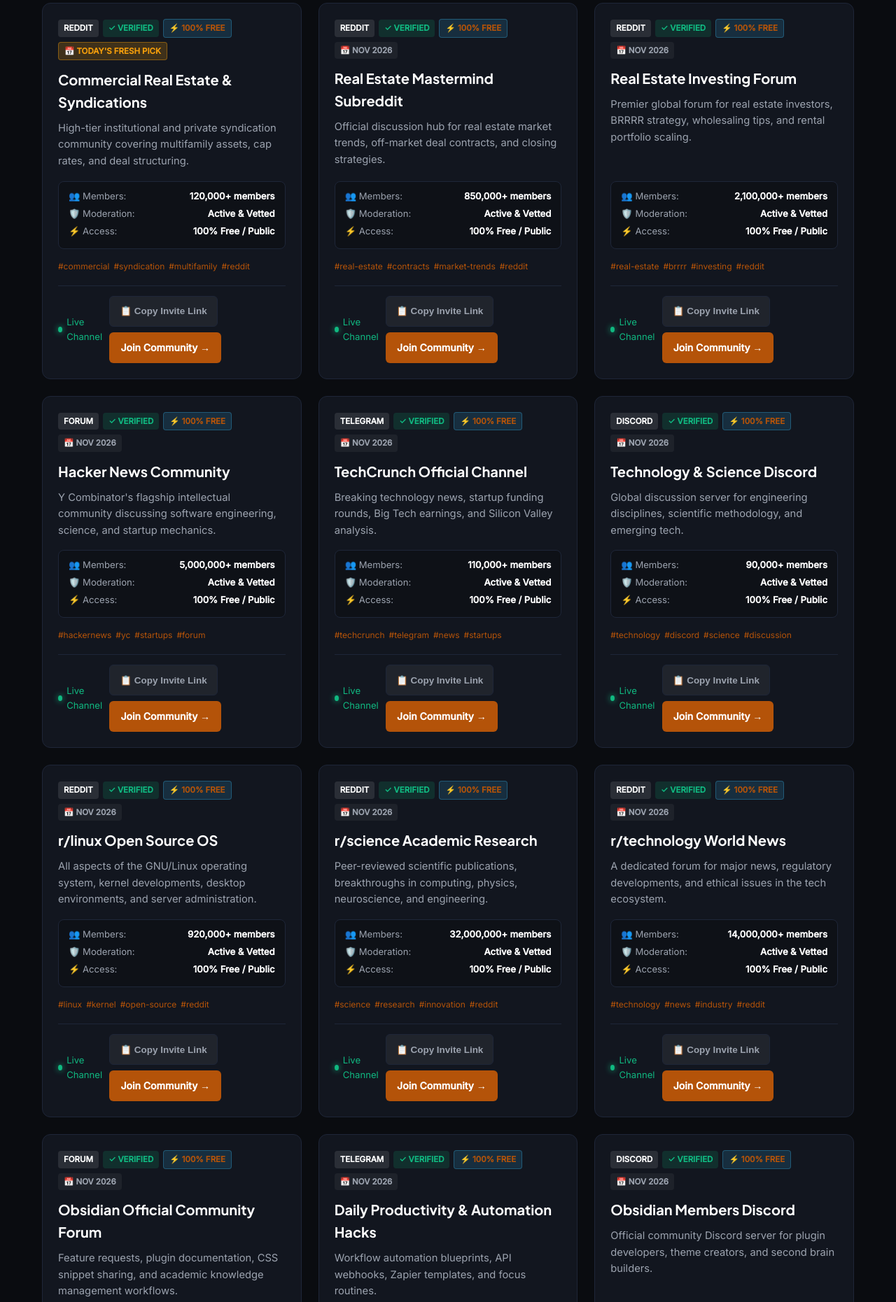
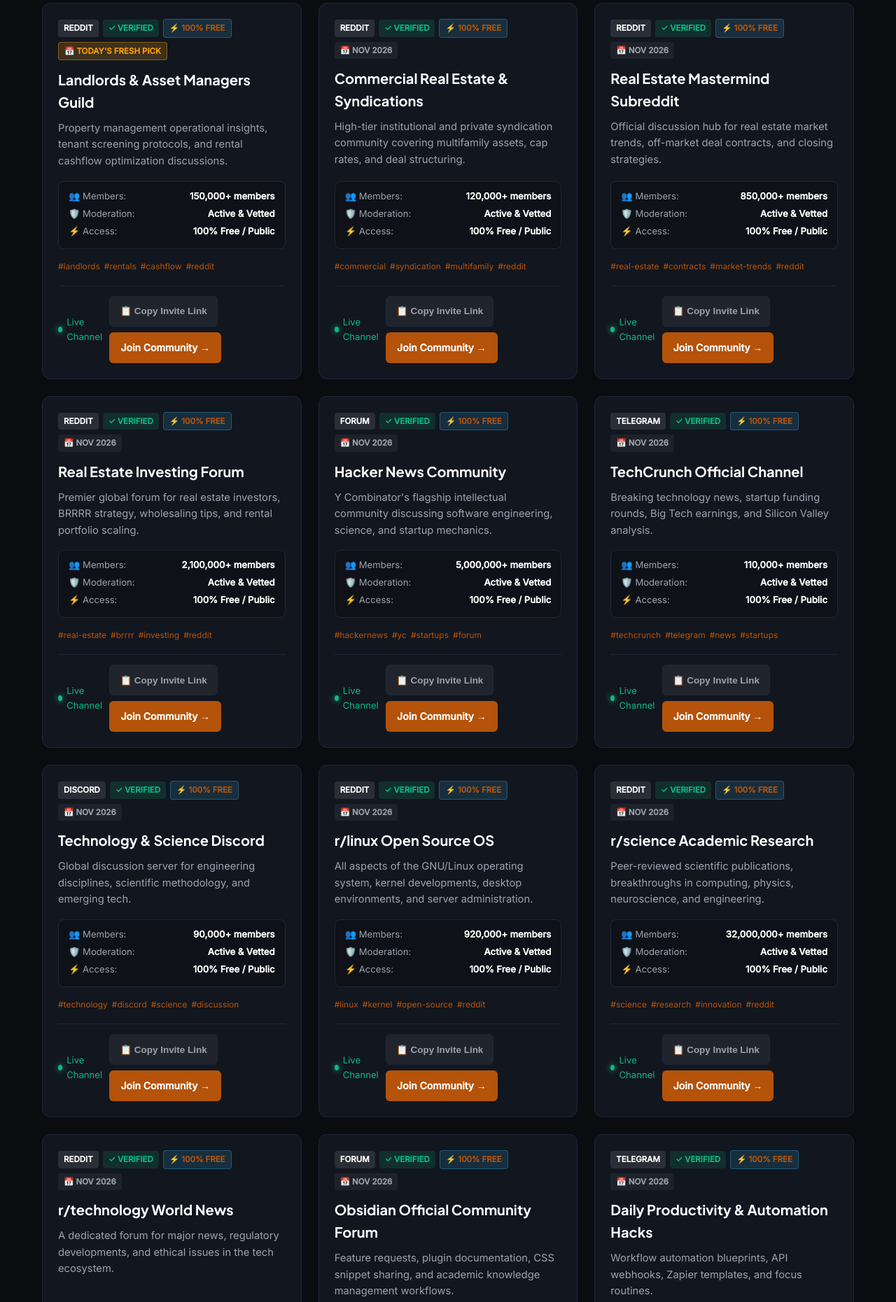
Before and after one commit to jibranpcccc/real-estate-investing-syndicates-hub, a plain HTML site: page index.html in a window 1280 px wide. Shown: the part 1231-3092 px from the top of the page at 70% size. Drawn offline with Linux system fonts and the light colour scheme.

Commit message:
feat(replenishment): fresh community links added - 2026-11-21 [skip ci]

```diff
--- a/feed.xml
+++ b/feed.xml
@@ -4,10 +4,17 @@
     <title>Real Estate Syndication &amp; Cash Flow Hub</title>
     <link>https://real-estate-investing-syndicates-hub.netlify.app/</link>
     <description>Verified community directory and updates.</description>
-    <lastBuildDate>Fri, 20 Nov 2026 06:03:19 GMT</lastBuildDate>
+    <lastBuildDate>Sat, 21 Nov 2026 07:56:03 GMT</lastBuildDate>
     <atom:link href="https://real-estate-investing-syndicates-hub.netlify.app/feed.xml" rel="self" type="application/rss+xml"/>
     <atom:link href="https://pubsubhubbub.appspot.com/" rel="hub"/>
-                                                                                                                                                                                                                                        <item>
+                                                                                                                                                                                                                                            <item>
+      <title>📅 Today's Fresh Pick: Landlords &amp; Asset Managers Guild (Reddit)</title>
+      <link>https://www.reddit.com/r/Landlord/</link>
+      <guid isPermaLink="false">https://real-estate-investing-syndicates-hub.netlify.app/#real-estate-syndication-cash-flow-hub-reddit-4-2026-11-21</guid>
+      <pubDate>Sat, 21 Nov 2026 07:56:03 GMT</pubDate>
+      <description>Newly verified community added to Real Estate Syndication &amp; Cash Flow Hub: Property management operational insights, tenant screening protocols, and rental cashflow optimization discussions.</description>
+    </item>
+<item>
       <title>📅 Today's Fresh Pick: Commercial Real Estate &amp; Syndications (Reddit)</title>
       <link>https://www.reddit.com/r/CommercialRealEstate/</link>
       <guid isPermaLink="false">https://real-estate-investing-syndicates-hub.netlify.app/#real-estate-syndication-cash-flow-hub-reddit-3-2026-11-20</guid>
@@ -175,12 +182,5 @@
       <pubDate>Thu, 22 Oct 2026 06:03:10 GMT</pubDate>
       <description>Newly verified community added to Real Estate Syndication &amp; Cash Flow Hub: Y Combinator's flagship intellectual community discussing software engineering, science, and startup mechanics.</description>
     </item>
-<item>
-      <title>📅 Today's Fresh Pick: Hacker News Community (Forum)</title>
-      <link>https://news.ycombinator.com</link>
-      <guid isPermaLink="false">https://real-estate-investing-syndicates-hub.netlify.app/#real-estate-investing-syndicates-hub-forum-20261002-1-2026-10-21</guid>
-      <pubDate>Wed, 21 Oct 2026 06:03:22 GMT</pubDate>
-      <description>Newly verified community added to Real Estate Syndication &amp; Cash Flow Hub: Y Combinator's flagship intellectual community discussing software engineering, science, and startup mechanics.</description>
-    </item>
   </channel>
 </rss>
--- a/index.html
+++ b/index.html
@@ -148,156 +148,156 @@
           {
             "@type": "ListItem",
             "position": 1,
+            "name": "Landlords & Asset Managers Guild",
+            "description": "Property management operational insights, tenant screening protocols, and rental cashflow optimization discussions.",
+            "url": "https://www.reddit.com/r/Landlord/"
+          },
+          {
+            "@type": "ListItem",
+            "position": 2,
             "name": "Commercial Real Estate & Syndications",
             "description": "High-tier institutional and private syndication community covering multifamily assets, cap rates, and deal structuring.",
             "url": "https://www.reddit.com/r/CommercialRealEstate/"
           },
           {
             "@type": "ListItem",
-            "position": 2,
+            "position": 3,
             "name": "Real Estate Mastermind Subreddit",
             "description": "Official discussion hub for real estate market trends, off-market deal contracts, and closing strategies.",
             "url": "https://www.reddit.com/r/RealEstate/"
           },
           {
             "@type": "ListItem",
-            "position": 3,
+            "position": 4,
             "name": "Real Estate Investing Forum",
             "description": "Premier global forum for real estate investors, BRRRR strategy, wholesaling tips, and rental portfolio scaling.",
             "url": "https://www.reddit.com/r/realestateinvesting/"
           },
           {
             "@type": "ListItem",
-            "position": 4,
+            "position": 5,
             "name": "Hacker News Community",
             "description": "Y Combinator's flagship intellectual community discussing software engineering, science, and startup mechanics.",
             "url": "https://news.ycombinator.com"
           },
           {
             "@type": "ListItem",
-            "position": 5,
+            "position": 6,
             "name": "TechCrunch Official Channel",
             "description": "Breaking technology news, startup funding rounds, Big Tech earnings, and Silicon Valley analysis.",
             "url": "https://t.me/techcrunch"
           },
           {
             "@type": "ListItem",
-            "position": 6,
+            "position": 7,
             "name": "Technology & Science Discord",
             "description": "Global discussion server for engineering disciplines, scientific methodology, and emerging tech.",
             "url": "https://discord.gg/tech"
           },
           {
             "@type": "ListItem",
-            "position": 7,
+            "position": 8,
             "name": "r/linux Open Source OS",
             "description": "All aspects of the GNU/Linux operating system, kernel developments, desktop environments, and server administration.",
             "url": "https://www.reddit.com/r/linux/"
           },
           {
             "@type": "ListItem",
-            "position": 8,
+            "position": 9,
             "name": "r/science Academic Research",
             "description": "Peer-reviewed scientific publications, breakthroughs in computing, physics, neuroscience, and engineering.",
             "url": "https://www.reddit.com/r/science/"
           },
           {
             "@type": "ListItem",
-            "position": 9,
+            "position": 10,
             "name": "r/technology World News",
             "description": "A dedicated forum for major news, regulatory developments, and ethical issues in the tech ecosystem.",
             "url": "https://www.reddit.com/r/technology/"
           },
           {
             "@type": "ListItem",
-            "position": 10,
+            "position": 11,
             "name": "Obsidian Official Community Forum",
             "description": "Feature requests, plugin documentation, CSS snippet sharing, and academic knowledge management workflows.",
             "url": "https://forum.obsidian.md"
           },
           {
             "@type": "ListItem",
-            "position": 11,
+            "position": 12,
             "name": "Daily Productivity & Automation Hacks",
             "description": "Workflow automation blueprints, API webhooks, Zapier templates, and focus routines.",
             "url": "https://t.me/productivity_hacks"
           },
           {
             "@type": "ListItem",
-            "position": 12,
+            "position": 13,
             "name": "Obsidian Members Discord",
             "description": "Official community Discord server for plugin developers, theme creators, and second brain builders.",
             "url": "https://discord.gg/obsidian"
           },
           {
             "@type": "ListItem",
-            "position": 13,
+            "position": 14,
             "name": "r/nocode Visual Development",
             "description": "Building software, internal tools, and SaaS products with Webflow, Bubble, Zapier, and Make without code.",
             "url": "https://www.reddit.com/r/nocode/"
           },
           {
             "@type": "ListItem",
-            "position": 14,
+            "position": 15,
             "name": "r/productivity Systems & Habits",
             "description": "Time blocking techniques, deep work habits, morning routines, and digital workflow optimization.",
             "url": "https://www.reddit.com/r/productivity/"
           },
           {
             "@type": "ListItem",
-            "position": 15,
+            "position": 16,
             "name": "r/Notion Workspace Architects",
             "description": "Template sharing, formula 2.0 tutorials, GTD dashboards, and Notion database relation architecture.",
             "url": "https://www.reddit.com/r/Notion/"
           },
           {
             "@type": "ListItem",
-            "position": 16,
+            "position": 17,
             "name": "r/ObsidianMD Personal Knowledge",
             "description": "Discussions on Markdown vaults, Zettelkasten methods, Dataview queries, graph theory, and local-first notes.",
             "url": "https://www.reddit.com/r/ObsidianMD/"
           },
           {
             "@type": "ListItem",
-            "position": 17,
+            "position": 18,
             "name": "Bogleheads Forum Community",
             "description": "The gold standard forum for passive indexing, low-cost asset allocation, and Jack Bogle's investing philosophy.",
             "url": "https://bogleheads.org/forum/"
           },
           {
             "@type": "ListItem",
-            "position": 18,
+            "position": 19,
             "name": "Bloomberg Market Feed Channel",
             "description": "Rapid market headlines, Federal Reserve rate decisions, treasury yields, and global commodity moves.",
             "url": "https://t.me/bloomberg"
           },
           {
             "@type": "ListItem",
-            "position": 19,
+            "position": 20,
             "name": "r/wallstreetbets Alpha & Options",
             "description": "High-volatility trading discussions, market momentum plays, options strategies, and viral retail sentiment.",
             "url": "https://www.reddit.com/r/wallstreetbets/"
           },
           {
             "@type": "ListItem",
-            "position": 20,
+            "position": 21,
             "name": "r/financialindependence FIRE Hub",
             "description": "Community dedicated to Financial Independence, Retire Early (FIRE) strategies, safe withdrawal rates, and frugality.",
             "url": "https://www.reddit.com/r/financialindependence/"
           },
           {
             "@type": "ListItem",
-            "position": 21,
+            "position": 22,
             "name": "r/stocks Market News",
             "description": "Real-time market discussions, earnings reports, analyst ratings, and macroeconomic trends.",
             "url": "https://www.reddit.com/r/stocks/"
-          },
-          {
-            "@type": "ListItem",
-            "position": 22,
-            "name": "Landlords & Asset Managers Guild",
-            "description": "Property management operational insights, tenant screening protocols, and rental cashflow optimization discussions.",
-            "url": "https://www.reddit.com/r/Landlord/"
           },
           {
             "@type": "ListItem",
@@ -615,12 +615,36 @@
         </div>
         <div id="vetted-communities" class="grid">
 
-        <div id="community-card-1" class="card" data-platform="reddit" data-category="commercial">
+        <div id="community-card-1" class="card" data-platform="reddit" data-category="landlords">
             <div class="card-header">
                 <span class="badge badge-platform">Reddit</span>
                 <span class="badge badge-verified">✓ Verified</span>
                 <span class="badge badge-free">⚡ 100% Free</span>
                 <span class="badge badge-date" style="background: rgba(245, 158, 11, 0.2); color: #f59e0b; border: 1px solid rgba(245, 158, 11, 0.4); font-weight: 700;">📅 Today's Fresh Pick</span>
+            </div>
+            <h3 class="card-title">Landlords & Asset Managers Guild</h3>
+            <p class="card-desc">Property management operational insights, tenant screening protocols, and rental cashflow optimization discussions.</p>
+            <div class="spec-matrix">
+                <div class="spec-row"><span>👥 Members:</span> <strong>150,000+ members</strong></div>
+                <div class="spec-row"><span>🛡️ Moderation:</span> <strong>Active & Vetted</strong></div>
+                <div class="spec-row"><span>⚡ Access:</span> <strong>100% Free / Public</strong></div>
+            </div>
+            <div class="tags-row"><span class="tag">#landlords</span><span class="tag">#rentals</span><span class="tag">#cashflow</span><span class="tag">#reddit</span></div>
+            <div class="card-footer">
+                <span class="activity-pulse"><span class="pulse-dot"></span> Live Channel</span>
+                <div class="card-actions">
+                    <button class="btn-copy-invite" onclick="copyInviteLink(event, 'https://www.reddit.com/r/Landlord/')">📋 Copy Invite Link</button>
+                    <a href="https://www.reddit.com/r/Landlord/" target="_blank" rel="noopener noreferrer" class="btn-join">Join Community →</a>
+                </div>
+            </div>
+        </div>
+
+        <div id="community-card-2" class="card" data-platform="reddit" data-category="commercial">
+            <div class="card-header">
+                <span class="badge badge-platform">Reddit</span>
+                <span class="badge badge-verified">✓ Verified</span>
+                <span class="badge badge-free">⚡ 100% Free</span>
+                <span class="badge badge-date">📅 Nov 2026</span>
             </div>
             <h3 class="card-title">Commercial Real Estate & Syndications</h3>
             <p class="card-desc">High-tier institutional and private syndication community covering multifamily assets, cap rates, and deal structuring.</p>
@@ -639,7 +663,7 @@
             </div>
         </div>
 
-        <div id="community-card-2" class="card" data-platform="reddit" data-category="real estate">
+        <div id="community-card-3" class="card" data-platform="reddit" data-category="real estate">
             <div class="card-header">
                 <span class="badge badge-platform">Reddit</span>
                 <span class="badge badge-verified">✓ Verified</span>
@@ -663,7 +687,7 @@
             </div>
         </div>
 
-        <div id="community-card-3" class="card" data-platform="reddit" data-category="real estate">
+        <div id="community-card-4" class="card" data-platform="reddit" data-category="real estate">
             <div class="card-header">
                 <span class="badge badge-platform">Reddit</span>
                 <span class="badge badge-verified">✓ Verified</span>
@@ -687,7 +711,7 @@
             </div>
         </div>
 
-        <div id="community-card-4" class="card" data-platform="forum" data-category="computer science & startups">
+        <div id="community-card-5" class="card" data-platform="forum" data-category="computer science & startups">
             <div class="card-header">
                 <span class="badge badge-platform">Forum</span>
                 <span class="badge badge-verified">✓ Verified</span>
@@ -711,7 +735,7 @@
             </div>
         </div>
 
-        <div id="community-card-5" class="card" data-platform="telegram" data-category="tech news">
+        <div id="community-card-6" class="card" data-platform="telegram" data-category="tech news">
             <div class="card-header">
                 <span class="badge badge-platform">Telegram</span>
                 <span class="badge badge-verified">✓ Verified</span>
@@ -735,7 +759,7 @@
             </div>
         </div>
 
-        <div id="community-card-6" class="card" data-platform="discord" data-category="tech discussion">
+        <div id="community-card-7" class="card" data-platform="discord" data-category="tech discussion">
             <div class="card-header">
                 <span class="badge badge-platform">Discord</span>
                 <span class="badge badge-verified">✓ Verified</span>
@@ -759,7 +783,7 @@
             </div>
         </div>
 
-        <div id="community-card-7" class="card" data-platform="reddit" data-category="linux & os">
+        <div id="community-card-8" class="card" data-platform="reddit" data-category="linux & os">
             <div class="card-header">
                 <span class="badge badge-platform">Reddit</span>
                 <span class="badge badge-verified">✓ Verified</span>
@@ -783,7 +807,7 @@
             </div>
         </div>
 
-        <div id="community-card-8" class="card" data-platform="reddit" data-category="science & innovation">
+        <div id="community-card-9" class="card" data-platform="reddit" data-category="science & innovation">
             <div class="card-header">
                 <span class="badge badge-platform">Reddit</span>
                 <span class="badge badge-verified">✓ Verified</span>
@@ -807,7 +831,7 @@
             </div>
         </div>
 
-        <div id="community-card-9" class="card" data-platform="reddit" data-category="tech news">
+        <div id="community-card-10" class="card" data-platform="reddit" data-category="tech news">
             <div class="card-header">
                 <span class="badge badge-platform">Reddit</span>
                 <span class="badge badge-verified">✓ Verified</span>
@@ -831,7 +855,7 @@
             </div>
         </div>
 
-        <div id="community-card-10" class="card" data-platform="forum" data-category="knowledge management">
+        <div id="community-card-11" class="card" data-platform="forum" data-category="knowledge management">
             <div class="card-header">
                 <span class="badge badge-platform">Forum</span>
                 <span class="badge badge-verified">✓ Verified</span>
@@ -855,7 +879,7 @@
             </div>
         </div>
 
-        <div id="community-card-11" class="card" data-platform="telegram" data-category="automation">
+        <div id="community-card-12" class="card" data-platform="telegram" data-category="automation">
             <div class="card-header">
                 <span class="badge badge-platform">Telegram</span>
                 <span class="badge badge-verified">✓ Verified</span>
@@ -879,7 +903,7 @@
             </div>
         </div>
 
-        <div id="community-card-12" class="card" data-platform="discord" data-category="knowledge management">
+        <div id="community-card-13" class="card" data-platform="discord" data-category="knowledge management">
             <div class="card-header">
                 <span class="badge badge-platform">Discord</span>
                 <span class="badge badge-verified">✓ Verified</span>
@@ -903,7 +927,7 @@
             </div>
         </div>
 
-        <div id="community-card-13" class="card" data-platform="reddit" data-category="no-code & automation">
+        <div id="community-card-14" class="card" data-platform="reddit" data-category="no-code & automation">
             <div class="card-header">
                 <span class="badge badge-platform">Reddit</span>
                 <span class="badge badge-verified">✓ Verified</span>
@@ -927,7 +951,7 @@
             </div>
         </div>
 
-        <div id="community-card-14" class="card" data-platform="reddit" data-category="personal productivity">
+        <div id="community-card-15" class="card" data-platform="reddit" data-category="personal productivity">
             <div class="card-header">
                 <span class="badge badge-platform">Reddit</span>
                 <span class="badge badge-verified">✓ Verified</span>
@@ -951,7 +975,7 @@
             </div>
         </div>
 
-        <div id="community-card-15" class="card" data-platform="reddit" data-category="productivity systems">
+        <div id="community-card-16" class="card" data-platform="reddit" data-category="productivity systems">
             <div class="card-header">
                 <span class="badge badge-platform">Reddit</span>
                 <span class="badge badge-verified">✓ Verified</span>
@@ -975,7 +999,7 @@
             </div>
         </div>
 
-        <div id="community-card-16" class="card" data-platform="reddit" data-category="knowledge management">
+        <div id="community-card-17" class="card" data-platform="reddit" data-category="knowledge management">
             <div class="card-header">
                 <span class="badge badge-platform">Reddit</span>
                 <span class="badge badge-verified">✓ Verified</span>
@@ -999,7 +1023,7 @@
             </div>
         </div>
 
-        <div id="community-card-17" class="card" data-platform="forum" data-category="passive investing">
+        <div id="community-card-18" class="card" data-platform="forum" data-category="passive investing">
             <div class="card-header">
                 <span class="badge badge-platform">Forum</span>
                 <span class="badge badge-verified">✓ Verified</span>
@@ -1023,7 +1047,7 @@
             </div>
         </div>
 
-        <div id="community-card-18" class="card" data-platform="telegram" data-category="market news">
+        <div id="community-card-19" class="card" data-platform="telegram" data-category="market news">
             <div class="card-header">
                 <span class="badge badge-platform">Telegram</span>
                 <span class="badge badge-verified">✓ Verified</span>
@@ -1047,7 +1071,7 @@
             </div>
         </div>
 
-        <div id="community-card-19" class="card" data-platform="reddit" data-category="trading">
+        <div id="community-card-20" class="card" data-platform="reddit" data-category="trading">
             <div class="card-header">
                 <span class="badge badge-platform">Reddit</span>
                 <span class="badge badge-verified">✓ Verified</span>
@@ -1071,7 +1095,7 @@
             </div>
         </div>
 
-        <div id="community-card-20" class="card" data-platform="reddit" data-category="financial independence">
+        <div id="community-card-21" class="card" data-platform="reddit" data-category="financial independence">
             <div class="card-header">
                 <span class="badge badge-platform">Reddit</span>
                 <span class="badge badge-verified">✓ Verified</span>
@@ -1095,7 +1119,7 @@
             </div>
         </div>
 
-        <div id="community-card-21" class="card" data-platform="reddit" data-category="stock market">
+        <div id="community-card-22" class="card" data-platform="reddit" data-category="stock market">
             <div class="card-header">
                 <span class="badge badge-platform">Reddit</span>
                 <span class="badge badge-verified">✓ Verified</span>
@@ -1115,30 +1139,6 @@
                 <div class="card-actions">
                     <button class="btn-copy-invite" onclick="copyInviteLink(event, 'https://www.reddit.com/r/stocks/')">📋 Copy Invite Link</button>
                     <a href="https://www.reddit.com/r/stocks/" target="_blank" rel="noopener noreferrer" class="btn-join">Join Community →</a>
-                </div>
-            </div>
-        </div>
-
-        <div id="community-card-22" class="card" data-platform="reddit" data-category="landlords">
-            <div class="card-header">
-                <span class="badge badge-platform">Reddit</span>
-                <span class="badge badge-verified">✓ Verified</span>
-                <span class="badge badge-free">⚡ 100% Free</span>
-                <span class="badge badge-date">📅 Nov 2026</span>
-            </div>
-            <h3 class="card-title">Landlords & Asset Managers Guild</h3>
-            <p class="card-desc">Property management operational insights, tenant screening protocols, and rental cashflow optimization discussions.</p>
-            <div class="spec-matrix">
-                <div class="spec-row"><span>👥 Members:</span> <strong>150,000+ members</strong></div>
-                <div class="spec-row"><span>🛡️ Moderation:</span> <strong>Active & Vetted</strong></div>
-                <div class="spec-row"><span>⚡ Access:</span> <strong>100% Free / Public</strong></div>
-            </div>
-            <div class="tags-row"><span class="tag">#landlords</span><span class="tag">#rentals</span><span class="tag">#cashflow</span><span class="tag">#reddit</span></div>
-            <div class="card-footer">
-                <span class="activity-pulse"><span class="pulse-dot"></span> Live Channel</span>
-                <div class="card-actions">
-                    <button class="btn-copy-invite" onclick="copyInviteLink(event, 'https://www.reddit.com/r/Landlord/')">📋 Copy Invite Link</button>
-                    <a href="https://www.reddit.com/r/Landlord/" target="_blank" rel="noopener noreferrer" class="btn-join">Join Community →</a>
                 </div>
             </div>
         </div>
```
Also changed, not shown: data/groups.json (+20 -19 lines).
